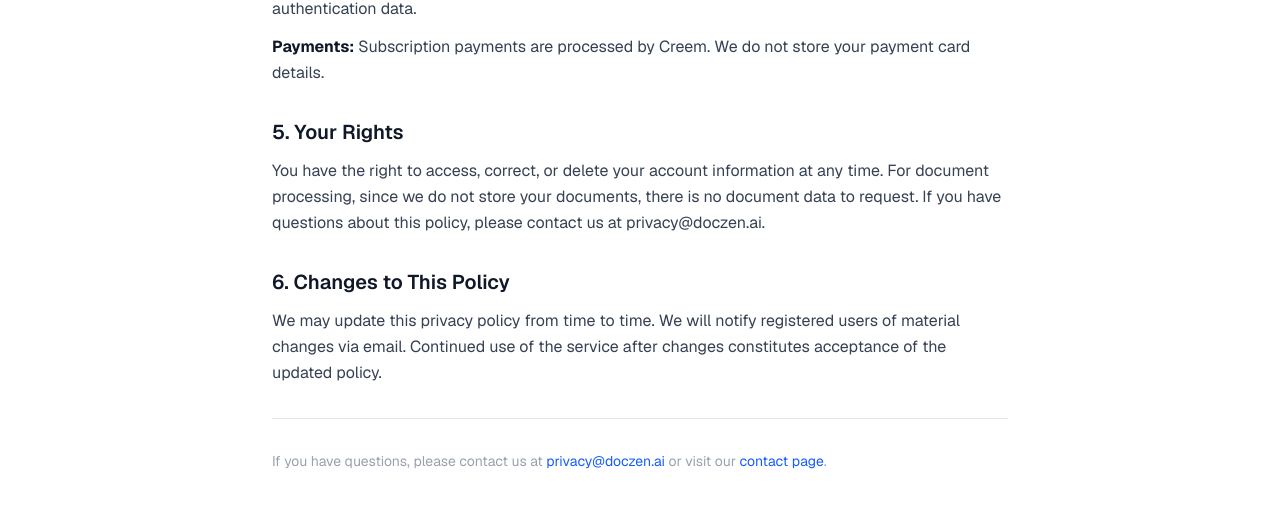
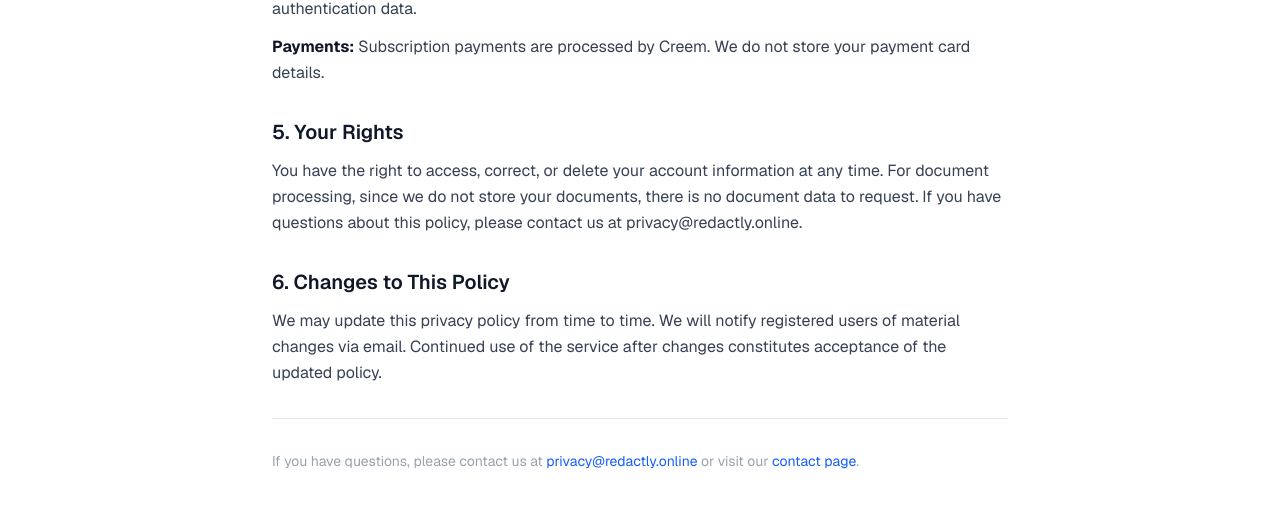
Before and after one commit to zhangyige777/Doczen.online, a Next.js app: page /privacy in a window 1280 px wide. Shown: the part 1231-1751 px from the top of the page. Built offline with nearby package versions, Linux system fonts and the light colour scheme; no server answers.

Commit message:
Rename doczen to redactly in localStorage keys and emails

```diff
--- a/src/app/contact/page.tsx
+++ b/src/app/contact/page.tsx
@@ -28,7 +28,7 @@ export default function ContactPage() {
           <div className="p-6 rounded-xl border border-gray-100 text-center">
             <Mail className="w-6 h-6 text-blue-600 mx-auto mb-3" />
             <h3 className="font-semibold text-gray-900 mb-1">Email</h3>
-            <p className="text-sm text-gray-500">hello@doczen.ai</p>
+            <p className="text-sm text-gray-500">hello@redactly.online</p>
           </div>
           <div className="p-6 rounded-xl border border-gray-100 text-center">
             <MessageSquare className="w-6 h-6 text-blue-600 mx-auto mb-3" />
--- a/src/app/dashboard/page.tsx
+++ b/src/app/dashboard/page.tsx
@@ -23,7 +23,7 @@ export default function DashboardPage() {
   const [auditLog, setAuditLog] = useState<AuditEntry[]>(() => {
     if (typeof window !== "undefined") {
       try {
-        const raw = localStorage.getItem("doczen-audit-log");
+        const raw = localStorage.getItem("redactly-audit-log");
         return raw ? JSON.parse(raw) : [];
       } catch {
         return [];
@@ -40,7 +40,7 @@ export default function DashboardPage() {
   const totalDetections = auditLog.reduce((s, e) => s + e.detectionsTotal, 0);
 
   const clearLog = () => {
-    localStorage.removeItem("doczen-audit-log");
+    localStorage.removeItem("redactly-audit-log");
     setAuditLog([]);
   };
 
--- a/src/app/privacy/page.tsx
+++ b/src/app/privacy/page.tsx
@@ -60,7 +60,7 @@ export default function PrivacyPage() {
         <section>
           <h2 className="text-xl font-semibold text-gray-900 mb-3">5. Your Rights</h2>
           <p>
-            You have the right to access, correct, or delete your account information at any time. For document processing, since we do not store your documents, there is no document data to request. If you have questions about this policy, please contact us at privacy@doczen.ai.
+            You have the right to access, correct, or delete your account information at any time. For document processing, since we do not store your documents, there is no document data to request. If you have questions about this policy, please contact us at privacy@redactly.online.
           </p>
         </section>
 
@@ -74,8 +74,8 @@ export default function PrivacyPage() {
         <div className="pt-8 border-t">
           <p className="text-sm text-gray-400">
             If you have questions, please contact us at{" "}
-            <a href="mailto:privacy@doczen.ai" className="text-blue-600 hover:underline">
-              privacy@doczen.ai
+            <a href="mailto:privacy@redactly.online" className="text-blue-600 hover:underline">
+              privacy@redactly.online
             </a>
             {" "}or visit our{" "}
             <Link href="/contact" className="text-blue-600 hover:underline">
--- a/src/lib/audit-log.ts
+++ b/src/lib/audit-log.ts
@@ -10,7 +10,7 @@ export interface AuditEntry {
   piiTypes: Record<string, number>;
 }
 
-const STORAGE_KEY = "doczen-audit-log";
+const STORAGE_KEY = "redactly-audit-log";
 
 export function loadAuditLog(): AuditEntry[] {
   try {
--- a/src/lib/store.ts
+++ b/src/lib/store.ts
@@ -111,7 +111,7 @@ export const usePipelineStore = create<PipelineState & PipelineActions>()(
       },
     }),
     {
-      name: "doczen-pipeline",
+      name: "redactly-pipeline",
       partialize: (state) => {
         const persisted = { ...state as unknown as Record<string, unknown> };
         delete persisted.fileBuffer;
--- a/src/lib/subscription.ts
+++ b/src/lib/subscription.ts
@@ -1,4 +1,4 @@
-const SUB_KEY = "doczen-subscription";
+const SUB_KEY = "redactly-subscription";
 
 export interface SubscriptionState {
   plan: "free" | "pro";
@@ -28,7 +28,7 @@ export function setSubscription(data: Partial<SubscriptionState>) {
 export function getPagesUsed(): number {
   if (typeof window === "undefined") return 0;
   try {
-    const raw = localStorage.getItem("doczen-audit-log");
+    const raw = localStorage.getItem("redactly-audit-log");
     if (raw) {
       const log = JSON.parse(raw) as { pages: number }[];
       return log.reduce((sum, e) => sum + e.pages, 0);
```
